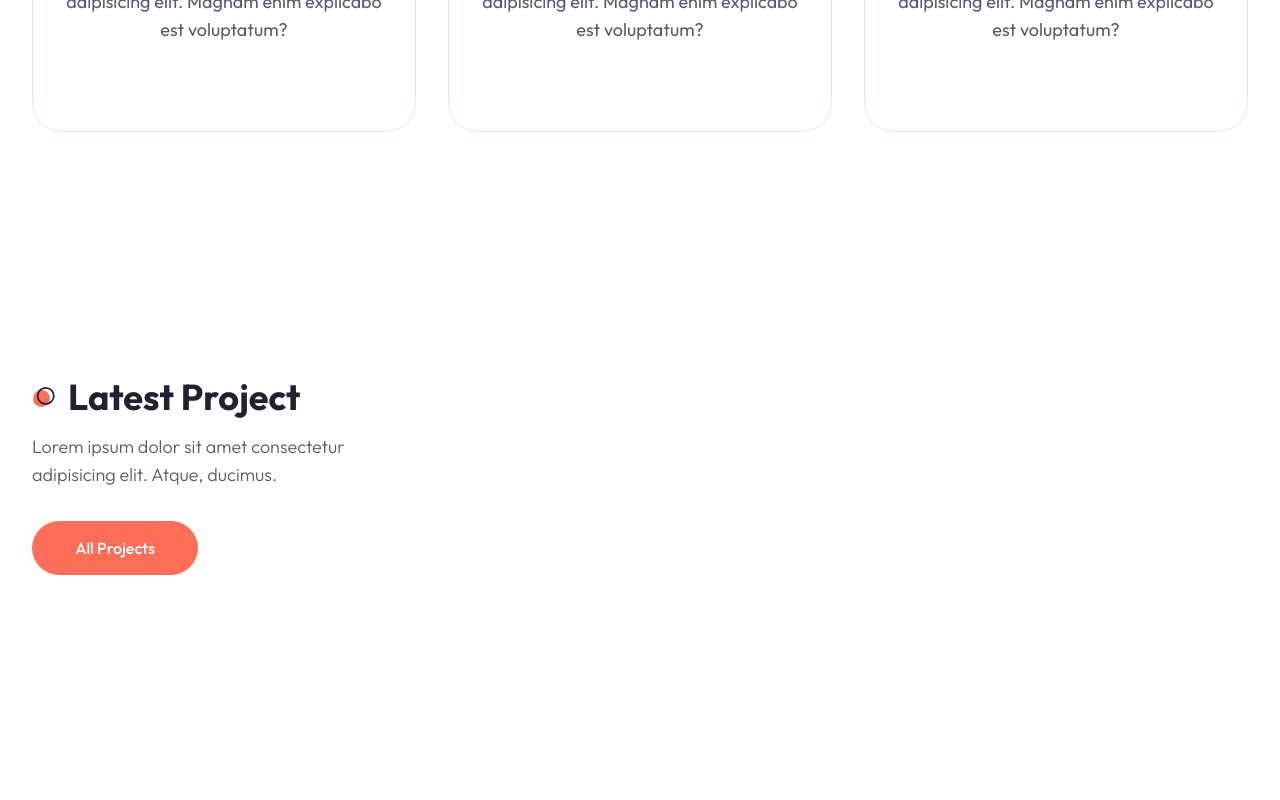
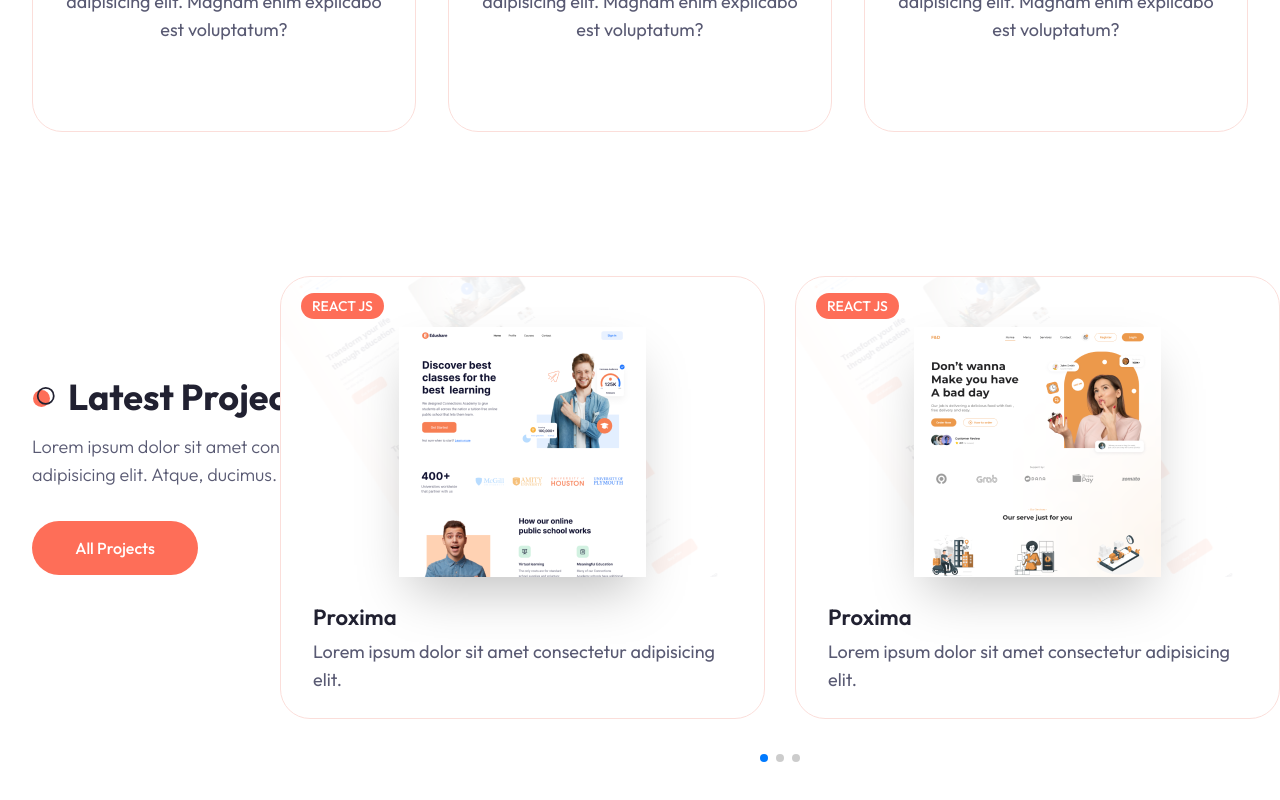
Before and after one commit to sami999khan999/portfolio, a Next.js app: page / in a window 1280 px wide. Shown: the part 1937-2737 px from the top of the page. Built offline with nearby package versions, Linux system fonts and the light colour scheme.

Commit message:
cark done

```diff
--- a/app/globals.css
+++ b/app/globals.css
@@ -55,11 +55,15 @@
 
 @layer base {
   * {
-    @apply border-border;
+    @apply border-border scroll-smooth;
   }
   body {
     @apply bg-background text-foreground;
   }
+}
+
+::-webkit-scrollbar {
+  @apply w-0;
 }
 
 .h1 {
--- a/components/ProjectCard.jsx
+++ b/components/ProjectCard.jsx
@@ -1,5 +1,48 @@
-const ProjectCard = () => {
-  return <div>ProjectCard</div>;
+import Image from "next/image";
+import { Badge } from "./ui/badge";
+import { Card, CardHeader } from "./ui/card";
+import Link from "next/link";
+import { Github, Link2Icon } from "lucide-react";
+
+const ProjectCard = ({ project }) => {
+  return (
+    <Card className="group overflow-hidden relative">
+      <CardHeader className="p-0">
+        <div className="relative w-full h-[300px] flex items-center justify-center bg-transparent dark:bg-secondary/40 md:bg-work_Project_bg_light xl:bg-[110%] md:dark:bg-work_Project_bg_dark">
+          <Image
+            className="absolute bottom-0 shadow-2xl"
+            src={project.image}
+            width={247}
+            height={250}
+            alt=""
+            property
+          />
+
+          <div className="flex gap-2">
+            <Link
+              href={project.link}
+              className="bg-secondary w-[54px] h-[54px] rounded-full flex justify-center items-center scale-0 opacity-0 group-hover:scale-100 group-hover:opacity-100 transition-all duration-200"
+            >
+              <Link2Icon className="text-white" />
+            </Link>
+            <Link
+              href={project.link}
+              className="bg-secondary w-[54px] h-[54px] rounded-full flex justify-center items-center scale-0 opacity-0 group-hover:scale-100 group-hover:opacity-100 transition-all duration-200"
+            >
+              <Github className="text-white" />
+            </Link>
+          </div>
+        </div>
+      </CardHeader>
+      <div className="h-full px-8 py-6">
+        <Badge className="uppercase text-sm font-medium mb-2 absolute top-4 left-5">
+          {project.category}
+        </Badge>
+        <h4 className="h4 mb-1 ">{project.name}</h4>
+        <p className="text-muted-foreground text-lg">{project.description}</p>
+      </div>
+    </Card>
+  );
 };
 
 export default ProjectCard;
--- a/components/Work.jsx
+++ b/components/Work.jsx
@@ -1,41 +1,47 @@
 "use client";
 
 import Link from "next/link";
+
 import "swiper/css";
 import "swiper/css/pagination";
 import { Swiper, SwiperSlide } from "swiper/react";
+import { Pagination } from "swiper/modules";
 
-import { Pagination } from "swiper/modules";
 import { Button } from "./ui/button";
+import ProjectCard from "./ProjectCard";
 
 const projectData = [
   {
-    image: "/word/1.png",
+    image: "/work/1.png",
     category: "react js",
     name: "Proxima",
-    description:
-      "Lorem ipsum dolor sit amet consectetur adipisicing elit. Magnam enim explicabo est voluptatum? Expedita quisquam, doloremque adipisci dignissimos exercitationem ratione!",
+    description: "Lorem ipsum dolor sit amet consectetur adipisicing elit.",
+    link: "/",
+    github: "/",
   },
   {
-    image: "/word/2.png",
+    image: "/work/2.png",
     category: "react js",
     name: "Proxima",
-    description:
-      "Lorem ipsum dolor sit amet consectetur adipisicing elit. Magnam enim explicabo est voluptatum? Expedita quisquam, doloremque adipisci dignissimos exercitationem ratione!",
+    description: "Lorem ipsum dolor sit amet consectetur adipisicing elit. ",
+    link: "/",
+    github: "/",
   },
   {
-    image: "/word/3.png",
+    image: "/work/3.png",
     category: "react js",
     name: "Proxima",
-    description:
-      "Lorem ipsum dolor sit amet consectetur adipisicing elit. Magnam enim explicabo est voluptatum? Expedita quisquam, doloremque adipisci dignissimos exercitationem ratione!",
+    description: "Lorem ipsum dolor sit amet consectetur adipisicing elit. ",
+    link: "/",
+    github: "/",
   },
   {
-    image: "/word/4.png",
+    image: "/work/4.png",
     category: "react js",
     name: "Proxima",
-    description:
-      "Lorem ipsum dolor sit amet consectetur adipisicing elit. Magnam enim explicabo est voluptatum? Expedita quisquam, doloremque adipisci dignissimos exercitationem ratione!",
+    description: "Lorem ipsum dolor sit amet consectetur adipisicing elit. ? ",
+    link: "/",
+    github: "/",
   },
 ];
 
@@ -56,10 +62,25 @@ const Work = () => {
         </div>
 
         {/* slider */}
-        <div>
-          <Swiper>
+        <div className="md:max-w-[1000px] md:absolute right-0 top-0 ">
+          <Swiper
+            className="h-[500px]"
+            slidesPerView={1}
+            breakpoints={{
+              640: {
+                slidesPerView: 2,
+              },
+            }}
+            spaceBetween={30}
+            modules={[Pagination]}
+            pagination={{ clickable: true }}
+          >
             {projectData.slice(0, 4).map((project, index) => {
-              return <SwiperSlide key={index}> </SwiperSlide>;
+              return (
+                <SwiperSlide key={index}>
+                  <ProjectCard project={project} />
+                </SwiperSlide>
+              );
             })}
           </Swiper>
         </div>
--- a/tailwind.config.js
+++ b/tailwind.config.js
@@ -83,6 +83,8 @@ module.exports = {
         about_shape_dark: "url(/about/shape-dark.svg)",
         dots_light: "url(/dots-light.svg)",
         dots_dark: "url(/dots-dark.svg)",
+        work_Project_bg_light: "url(/work/project-bg-light.png)",
+        work_Project_bg_dark: "url(/work/project-bg-dark.png)",
       },
     },
   },
```
